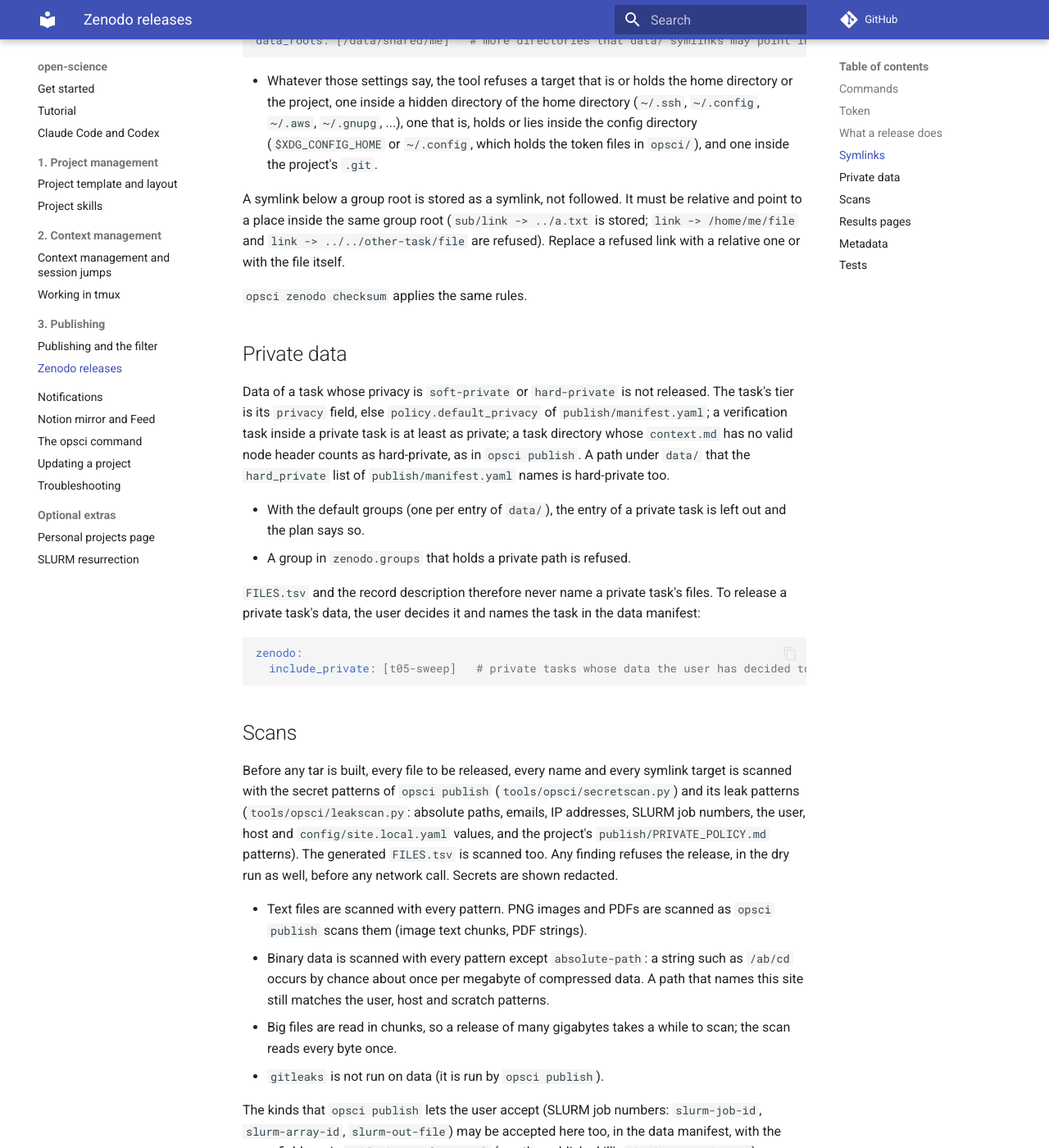
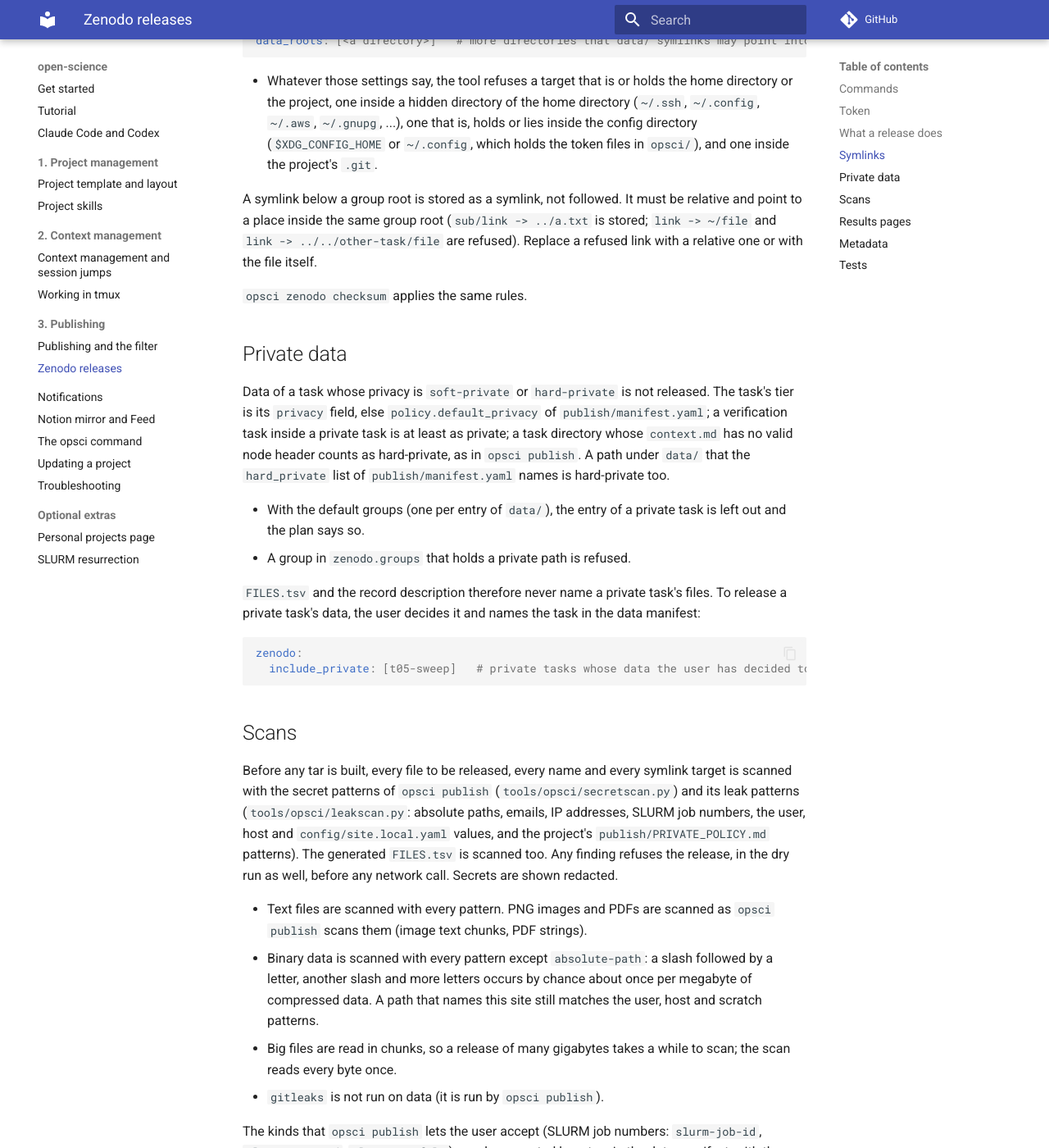
Before and after one commit to mhycheung/open-science, an MkDocs documentation site: the page built from docs/zenodo.md, in a window 1280 px wide and 1400 px high, scrolled down 3209 px. Shown: the whole window at 82% size. Built offline with MkDocs 1.6.1 and Material for MkDocs 9.7.7, drawn with Linux system fonts in a browser that asks for light colours; comment, search, counter and statistics services are not loaded.

Commit message:
Zenodo: keep the framework's own leak and secret scans clean (no literal paths, IPs, job ids or keys in the new docs and tests)

````diff
--- a/docs/zenodo.md
+++ b/docs/zenodo.md
@@ -139,8 +139,8 @@
   directory listed under `data_roots` in `config/site.local.yaml`:
 
   ```yaml
-  scratch: /scratch/me
-  data_roots: [/data/shared/me]   # more directories that data/ symlinks may point into
+  scratch: <your scratch directory>
+  data_roots: [<a directory>]   # more directories that data/ symlinks may point into
   ```
 
 - Whatever those settings say, the tool refuses a target that is or holds the home directory
@@ -151,7 +151,7 @@
 
 A symlink below a group root is stored as a symlink, not followed. It must be relative and
 point to a place inside the same group root (`sub/link -> ../a.txt` is stored; `link ->
-/home/me/file` and `link -> ../../other-task/file` are refused). Replace a refused link with a
+~/file` and `link -> ../../other-task/file` are refused). Replace a refused link with a
 relative one or with the file itself.
 
 `opsci zenodo checksum` applies the same rules.
@@ -189,7 +189,8 @@
 
 - Text files are scanned with every pattern. PNG images and PDFs are scanned as `opsci
   publish` scans them (image text chunks, PDF strings).
-- Binary data is scanned with every pattern except `absolute-path`: a string such as `/ab/cd`
+- Binary data is scanned with every pattern except `absolute-path`: a slash followed by a
+  letter, another slash and more letters
   occurs by chance about once per megabyte of compressed data. A path that names this site
   still matches the user, host and scratch patterns.
 - Big files are read in chunks, so a release of many gigabytes takes a while to scan; the
````
Also changed, not shown: 2 other files.
